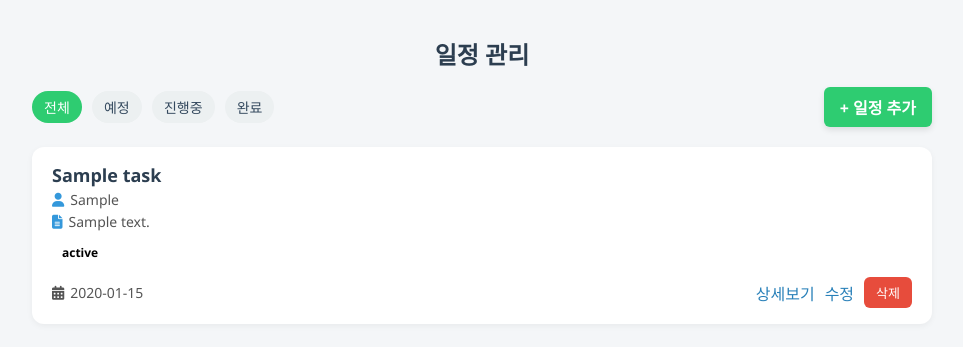
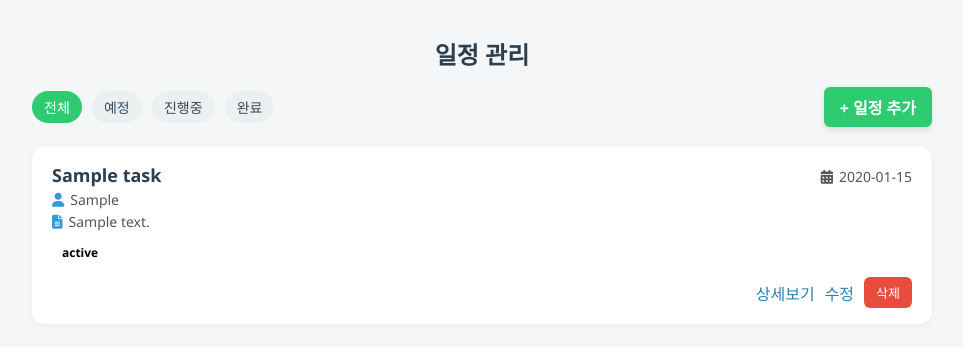
Before and after one commit to parkgunu/schedule_web, a Flask app: page / in a window 1280 px wide. Shown: the top 347 px of the page, without its empty margins (158-1121 px from the left). Run offline with Flask 3, Linux system fonts and the light colour scheme; tables that the repository leaves empty hold one stand-in row (values such as "Sample post").

Commit message:
📅 날짜 우측 상단 배치, 버튼 우하단 유지

```diff
--- a/templates/index.html
+++ b/templates/index.html
@@ -69,6 +69,7 @@
       display: flex;
       flex-direction: column;
       gap: 12px;
+      position: relative;
     }
 
     .info {
@@ -107,14 +108,10 @@
     .status-진행중 { background-color: #3498db; color: white; }
     .status-완료 { background-color: #2ecc71; color: white; }
 
-    .bottom-bar {
-      display: flex;
-      justify-content: space-between;
-      align-items: center;
-      flex-wrap: wrap;
-    }
-
-    .date-bottom {
+    .date-top {
+      position: absolute;
+      top: 20px;
+      right: 20px;
       font-size: 14px;
       color: #555;
       display: flex;
@@ -127,6 +124,7 @@
       gap: 10px;
       align-items: center;
       flex-wrap: wrap;
+      justify-content: flex-end;
     }
 
     .buttons a {
@@ -149,6 +147,13 @@
     .buttons button:hover {
       opacity: 0.85;
     }
+
+    .bottom-bar {
+      display: flex;
+      justify-content: space-between;
+      align-items: center;
+      flex-wrap: wrap;
+    }
   </style>
 </head>
 <body>
@@ -166,15 +171,14 @@
   {% if tasks %}
     {% for task in tasks %}
     <div class="task">
+      <div class="date-top">
+        <i class="fa-solid fa-calendar-days"></i> {{ task.date }}
+      </div>
       <div class="info">
         <h3>{{ task.title }}</h3>
         <div class="meta-line"><i class="fa-solid fa-user"></i> {{ task.writer }}</div>
         <div class="meta-line"><i class="fa-solid fa-file-lines"></i> {{ task.content }}</div>
         <span class="status-badge status-{{ task.status }}">{{ task.status }}</span>
-      </div>
-      <div class="bottom-bar">
-        <div class="date-bottom">
-          <i class="fa-solid fa-calendar-days"></i> {{ task.date }}
       </div>
       <div class="buttons">
         <a href="/detail/{{ task.id }}">상세보기</a>
@@ -184,7 +188,6 @@
         </form>
       </div>
     </div>
-    </div>
     {% endfor %}
   {% else %}
     <p style="text-align: center;">등록된 일정이 없습니다.</p>
```
Lines whose indentation alone changed are shown as unchanged.
